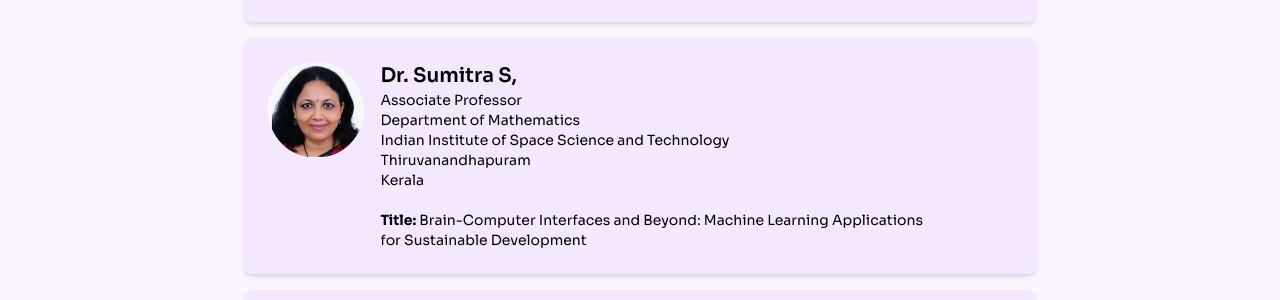
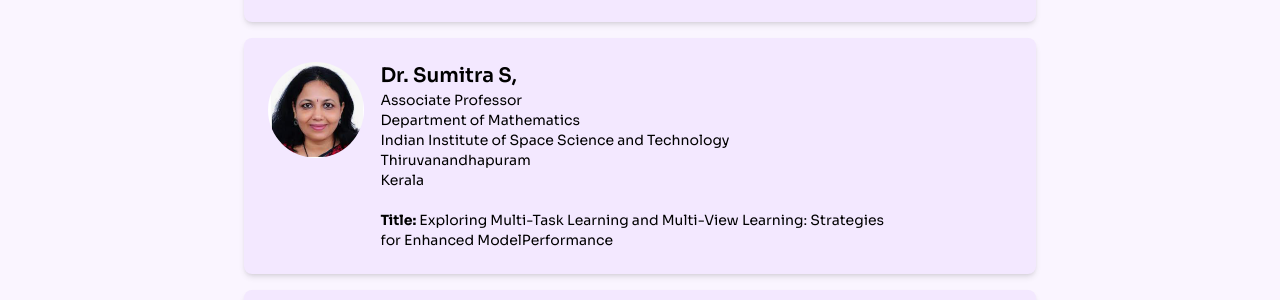
Before and after one commit to aswin-codes/IRCTAC-24, a React (Vite) app: page / in a window 1280 px wide. Shown: the part 10920-11220 px from the top of the page. Built offline with nearby package versions, Linux system fonts and the light colour scheme.

Commit message:
fix : title change for sumitra

```diff
--- a/src/components/Speakers.jsx
+++ b/src/components/Speakers.jsx
@@ -112,10 +112,10 @@ const Speakers = () => {
                   Scientist-D/Joint Director,
                   <br />Bureau of Indian Standards,
                   <br />Coimbatore Branch Office,
-                  <br/>Bureau of Indian Standards
+                  <br />Bureau of Indian Standards
                   <br />
                   <br />
-                  <b>Title:</b> Exploring Research and Development Opportunities in the<br/> Standards Development Activities of the Bureau of Indian Standards (BIS)
+                  <b>Title:</b> Exploring Research and Development Opportunities in the<br /> Standards Development Activities of the Bureau of Indian Standards (BIS)
                 </p>
               }
             />
@@ -187,9 +187,8 @@ const Speakers = () => {
                   Kerala
                   <br />
                   <br />
-                  <b>Title: </b>Brain-Computer Interfaces and Beyond: Machine
-                  Learning Applications
-                  <br /> for Sustainable Development
+                  <b>Title: </b> Exploring Multi-Task Learning and Multi-View Learning:  Strategies  <br /> for Enhanced ModelPerformance
+
                 </p>
               }
             />
```
